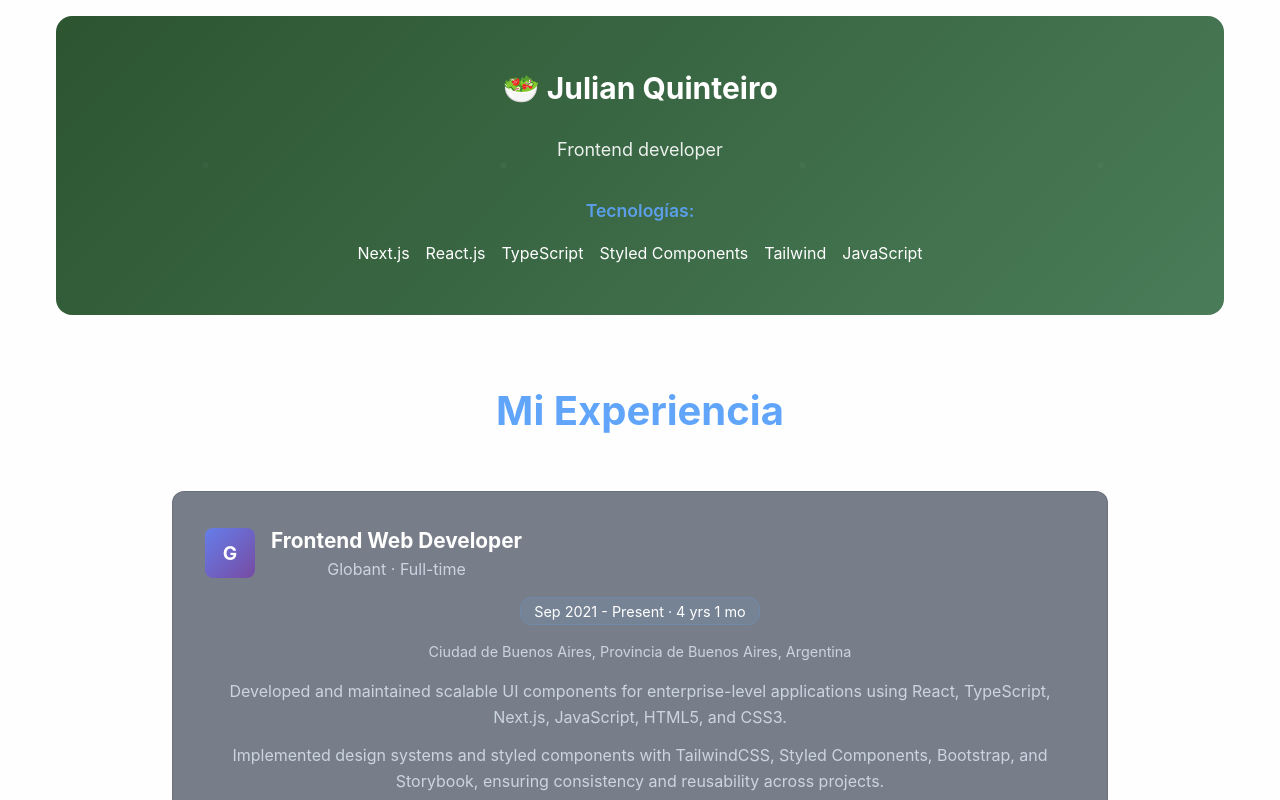
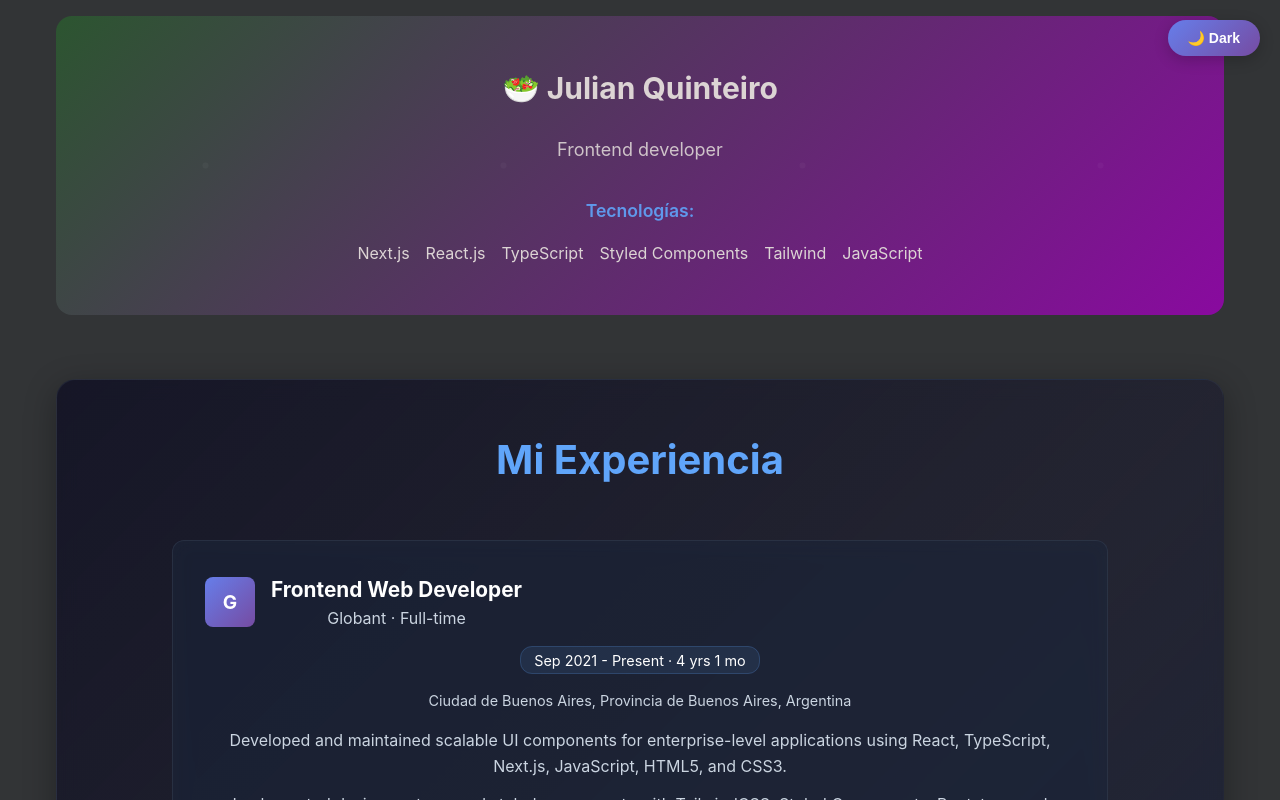
Before and after one commit to Julianqui/nutri, a Next.js app: page / in a window 1280 px wide. Shown: the top 800 px of the page. Built offline with nearby package versions, Linux system fonts and the light colour scheme.

Commit message:
chagen color

```diff
--- a/src/app/globals.css
+++ b/src/app/globals.css
@@ -4,6 +4,7 @@
   margin: 0;
 }
 
+/* Dark Theme (Default) */
 html {
   background: #0f0f23 !important;
   min-height: 100vh;
@@ -21,11 +22,56 @@ body {
   min-height: 100vh;
   margin: 0;
   padding: 0;
+  transition: all 0.3s ease;
 }
 
 #__next {
   background: linear-gradient(135deg, #0f0f23 0%, #1a1a2e 50%, #16213e 100%) !important;
   min-height: 100vh;
+  transition: all 0.3s ease;
+}
+
+/* Light Theme */
+.light-theme {
+  background: #ffffff !important;
+  color: #000000 !important;
+}
+
+.light-theme body {
+  background: #ffffff !important;
+  color: #000000 !important;
+}
+
+.light-theme #__next {
+  background: #ffffff !important;
+}
+
+.light-theme .hero h1 {
+  color: #000000 !important;
+  text-shadow: none !important;
+}
+
+.light-theme .hero p {
+  color: #333333 !important;
+}
+
+.light-theme .tech-badge {
+  background: linear-gradient(135deg, #007bff 0%, #0056b3 100%) !important;
+  color: white !important;
+}
+
+.light-theme .feature-card {
+  background: #f8f9fa !important;
+  border: 1px solid #dee2e6 !important;
+  color: #000000 !important;
+}
+
+.light-theme .feature-card h3 {
+  color: #007bff !important;
+}
+
+.light-theme .feature-card p {
+  color: #333333 !important;
 }
 
 .container {
--- a/src/app/page.tsx
+++ b/src/app/page.tsx
@@ -1,6 +1,42 @@
+'use client';
+
+import { useState } from 'react';
+
 export default function Home() {
+  const [isDarkMode, setIsDarkMode] = useState(true);
+
+  const toggleTheme = () => {
+    setIsDarkMode(!isDarkMode);
+  };
+
   return (
-    <main className="container">
+    <main className={`container ${isDarkMode ? 'dark-theme' : 'light-theme'}`}>
+      {/* Theme Toggle Switch */}
+      <div style={{
+        position: 'fixed',
+        top: '20px',
+        right: '20px',
+        zIndex: 1000
+      }}>
+        <button
+          onClick={toggleTheme}
+          style={{
+            background: isDarkMode ? 'linear-gradient(135deg, #667eea 0%, #764ba2 100%)' : '#f0f0f0',
+            border: 'none',
+            borderRadius: '25px',
+            padding: '10px 20px',
+            color: isDarkMode ? 'white' : '#333',
+            cursor: 'pointer',
+            fontSize: '14px',
+            fontWeight: '600',
+            boxShadow: '0 4px 15px rgba(0, 0, 0, 0.2)',
+            transition: 'all 0.3s ease'
+          }}
+        >
+          {isDarkMode ? '🌙 Dark' : '☀️ Light'}
+        </button>
+      </div>
+
       <div className="hero animate-fade-in-up">
         <h1>🥗 Julian Quinteiro</h1>
         <p>Frontend developer</p>
@@ -17,14 +53,37 @@ export default function Home() {
         </div>
       </div>
 
-      <div style={{ marginTop: '4rem', textAlign: 'center' }}>
-        <h2 style={{ color: '#60a5fa', fontSize: '2.5rem', marginBottom: '3rem' }}>Mi Experiencia</h2>
+      <div style={{
+        marginTop: '4rem',
+        textAlign: 'center',
+        background: isDarkMode
+          ? 'linear-gradient(135deg, rgba(15, 15, 35, 0.8) 0%, rgba(26, 26, 46, 0.6) 50%, rgba(22, 33, 62, 0.8) 100%)'
+          : '#ffffff',
+        padding: '3rem 0',
+        borderRadius: '20px',
+        border: isDarkMode
+          ? '1px solid rgba(71, 85, 105, 0.2)'
+          : '1px solid #dee2e6',
+        backdropFilter: 'blur(10px)',
+        boxShadow: isDarkMode
+          ? '0 8px 32px rgba(0, 0, 0, 0.3)'
+          : '0 8px 32px rgba(0, 0, 0, 0.1)'
+      }}>
+        <h2 style={{
+          color: isDarkMode ? '#60a5fa' : '#000000',
+          fontSize: '2.5rem',
+          marginBottom: '3rem'
+        }}>Mi Experiencia</h2>
 
         <div style={{ maxWidth: '1000px', margin: '0 auto', padding: '0 2rem' }}>
           {/* Experiencia 1 - Globant */}
           <div style={{
-            background: 'rgba(30, 41, 59, 0.6)',
-            border: '1px solid rgba(71, 85, 105, 0.3)',
+            background: isDarkMode
+              ? 'rgba(30, 41, 59, 0.6)'
+              : '#f8f9fa',
+            border: isDarkMode
+              ? '1px solid rgba(71, 85, 105, 0.3)'
+              : '1px solid #dee2e6',
             borderRadius: '12px',
             padding: '2rem',
             marginBottom: '2rem',
@@ -54,7 +113,7 @@ export default function Home() {
             <div style={{ marginBottom: '1rem' }}>
               <span style={{
                 background: 'rgba(96, 165, 250, 0.1)',
-                color: '#ffffff',
+                color: isDarkMode ? '#ffffff' : '#000000',
                 padding: '0.3rem 0.8rem',
                 borderRadius: '12px',
                 fontSize: '0.9rem',
@@ -82,20 +141,24 @@ export default function Home() {
             </div>
 
             <div style={{ display: 'flex', flexWrap: 'wrap', gap: '0.5rem' }}>
-              <span style={{ background: 'rgba(96, 165, 250, 0.1)', color: '#ffffff', padding: '0.3rem 0.8rem', borderRadius: '12px', fontSize: '0.8rem' }}>React</span>
-              <span style={{ background: 'rgba(96, 165, 250, 0.1)', color: '#ffffff', padding: '0.3rem 0.8rem', borderRadius: '12px', fontSize: '0.8rem' }}>Next.js</span>
-              <span style={{ background: 'rgba(96, 165, 250, 0.1)', color: '#ffffff', padding: '0.3rem 0.8rem', borderRadius: '12px', fontSize: '0.8rem' }}>TypeScript</span>
-              <span style={{ background: 'rgba(96, 165, 250, 0.1)', color: '#ffffff', padding: '0.3rem 0.8rem', borderRadius: '12px', fontSize: '0.8rem' }}>TailwindCSS</span>
-              <span style={{ background: 'rgba(96, 165, 250, 0.1)', color: '#ffffff', padding: '0.3rem 0.8rem', borderRadius: '12px', fontSize: '0.8rem' }}>GraphQL</span>
-              <span style={{ background: 'rgba(96, 165, 250, 0.1)', color: '#ffffff', padding: '0.3rem 0.8rem', borderRadius: '12px', fontSize: '0.8rem' }}>Jest</span>
-              <span style={{ background: 'rgba(96, 165, 250, 0.1)', color: '#ffffff', padding: '0.3rem 0.8rem', borderRadius: '12px', fontSize: '0.8rem' }}>Cypress</span>
+              <span style={{ background: isDarkMode ? 'rgba(96, 165, 250, 0.1)' : 'rgba(0, 123, 255, 0.1)', color: isDarkMode ? '#ffffff' : '#007bff', padding: '0.3rem 0.8rem', borderRadius: '12px', fontSize: '0.8rem' }}>React</span>
+              <span style={{ background: isDarkMode ? 'rgba(96, 165, 250, 0.1)' : 'rgba(0, 123, 255, 0.1)', color: isDarkMode ? '#ffffff' : '#007bff', padding: '0.3rem 0.8rem', borderRadius: '12px', fontSize: '0.8rem' }}>Next.js</span>
+              <span style={{ background: isDarkMode ? 'rgba(96, 165, 250, 0.1)' : 'rgba(0, 123, 255, 0.1)', color: isDarkMode ? '#ffffff' : '#007bff', padding: '0.3rem 0.8rem', borderRadius: '12px', fontSize: '0.8rem' }}>TypeScript</span>
+              <span style={{ background: isDarkMode ? 'rgba(96, 165, 250, 0.1)' : 'rgba(0, 123, 255, 0.1)', color: isDarkMode ? '#ffffff' : '#007bff', padding: '0.3rem 0.8rem', borderRadius: '12px', fontSize: '0.8rem' }}>TailwindCSS</span>
+              <span style={{ background: isDarkMode ? 'rgba(96, 165, 250, 0.1)' : 'rgba(0, 123, 255, 0.1)', color: isDarkMode ? '#ffffff' : '#007bff', padding: '0.3rem 0.8rem', borderRadius: '12px', fontSize: '0.8rem' }}>GraphQL</span>
+              <span style={{ background: isDarkMode ? 'rgba(96, 165, 250, 0.1)' : 'rgba(0, 123, 255, 0.1)', color: isDarkMode ? '#ffffff' : '#007bff', padding: '0.3rem 0.8rem', borderRadius: '12px', fontSize: '0.8rem' }}>Jest</span>
+              <span style={{ background: isDarkMode ? 'rgba(96, 165, 250, 0.1)' : 'rgba(0, 123, 255, 0.1)', color: isDarkMode ? '#ffffff' : '#007bff', padding: '0.3rem 0.8rem', borderRadius: '12px', fontSize: '0.8rem' }}>Cypress</span>
             </div>
           </div>
 
           {/* Experiencia 2 - Ministerio */}
           <div style={{
-            background: 'rgba(30, 41, 59, 0.6)',
-            border: '1px solid rgba(71, 85, 105, 0.3)',
+            background: isDarkMode
+              ? 'rgba(30, 41, 59, 0.6)'
+              : '#f8f9fa',
+            border: isDarkMode
+              ? '1px solid rgba(71, 85, 105, 0.3)'
+              : '1px solid #dee2e6',
             borderRadius: '12px',
             padding: '2rem',
             marginBottom: '2rem',
@@ -125,7 +188,7 @@ export default function Home() {
             <div style={{ marginBottom: '1rem' }}>
               <span style={{
                 background: 'rgba(96, 165, 250, 0.1)',
-                color: '#ffffff',
+                color: isDarkMode ? '#ffffff' : '#000000',
                 padding: '0.3rem 0.8rem',
                 borderRadius: '12px',
                 fontSize: '0.9rem',
@@ -153,11 +216,11 @@ export default function Home() {
         </div>
 
             <div style={{ display: 'flex', flexWrap: 'wrap', gap: '0.5rem' }}>
-              <span style={{ background: 'rgba(96, 165, 250, 0.1)', color: '#ffffff', padding: '0.3rem 0.8rem', borderRadius: '12px', fontSize: '0.8rem' }}>CSS</span>
-              <span style={{ background: 'rgba(96, 165, 250, 0.1)', color: '#ffffff', padding: '0.3rem 0.8rem', borderRadius: '12px', fontSize: '0.8rem' }}>Bootstrap</span>
-              <span style={{ background: 'rgba(96, 165, 250, 0.1)', color: '#ffffff', padding: '0.3rem 0.8rem', borderRadius: '12px', fontSize: '0.8rem' }}>JavaScript</span>
-              <span style={{ background: 'rgba(96, 165, 250, 0.1)', color: '#ffffff', padding: '0.3rem 0.8rem', borderRadius: '12px', fontSize: '0.8rem' }}>Agile/Scrum</span>
-              <span style={{ background: 'rgba(96, 165, 250, 0.1)', color: '#ffffff', padding: '0.3rem 0.8rem', borderRadius: '12px', fontSize: '0.8rem' }}>HTML5</span>
+              <span style={{ background: isDarkMode ? 'rgba(96, 165, 250, 0.1)' : 'rgba(0, 123, 255, 0.1)', color: isDarkMode ? '#ffffff' : '#007bff', padding: '0.3rem 0.8rem', borderRadius: '12px', fontSize: '0.8rem' }}>CSS</span>
+              <span style={{ background: isDarkMode ? 'rgba(96, 165, 250, 0.1)' : 'rgba(0, 123, 255, 0.1)', color: isDarkMode ? '#ffffff' : '#007bff', padding: '0.3rem 0.8rem', borderRadius: '12px', fontSize: '0.8rem' }}>Bootstrap</span>
+              <span style={{ background: isDarkMode ? 'rgba(96, 165, 250, 0.1)' : 'rgba(0, 123, 255, 0.1)', color: isDarkMode ? '#ffffff' : '#007bff', padding: '0.3rem 0.8rem', borderRadius: '12px', fontSize: '0.8rem' }}>JavaScript</span>
+              <span style={{ background: isDarkMode ? 'rgba(96, 165, 250, 0.1)' : 'rgba(0, 123, 255, 0.1)', color: isDarkMode ? '#ffffff' : '#007bff', padding: '0.3rem 0.8rem', borderRadius: '12px', fontSize: '0.8rem' }}>Agile/Scrum</span>
+              <span style={{ background: isDarkMode ? 'rgba(96, 165, 250, 0.1)' : 'rgba(0, 123, 255, 0.1)', color: isDarkMode ? '#ffffff' : '#007bff', padding: '0.3rem 0.8rem', borderRadius: '12px', fontSize: '0.8rem' }}>HTML5</span>
             </div>
           </div>
         </div>
--- a/src/app/styles.scss
+++ b/src/app/styles.scss
@@ -4,12 +4,12 @@
 
 // Colores principales
 $primary-color: #2c5530;
-$secondary-color: #4a7c59;
+$secondary-color: #890a9f;
 $accent-color: #6bcf7f;
-$background-color: #f8f9fa;
+$background-color: #2d2f31;
 $text-color: #333;
 $text-light: #666;
-$white: #ffffff;
+$white: #dcd4d4;
 $black: #000000;
 
 // Colores de estado
```
